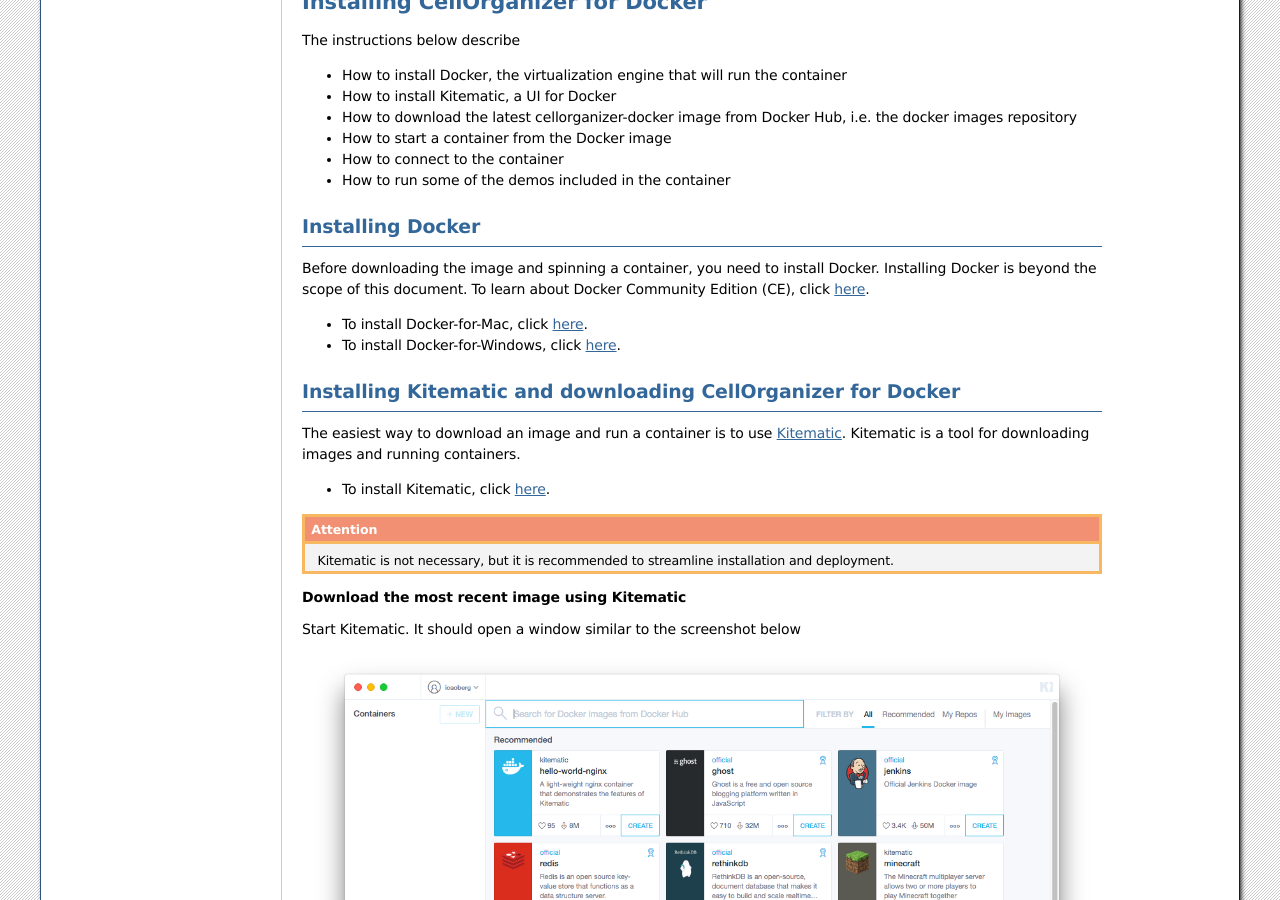
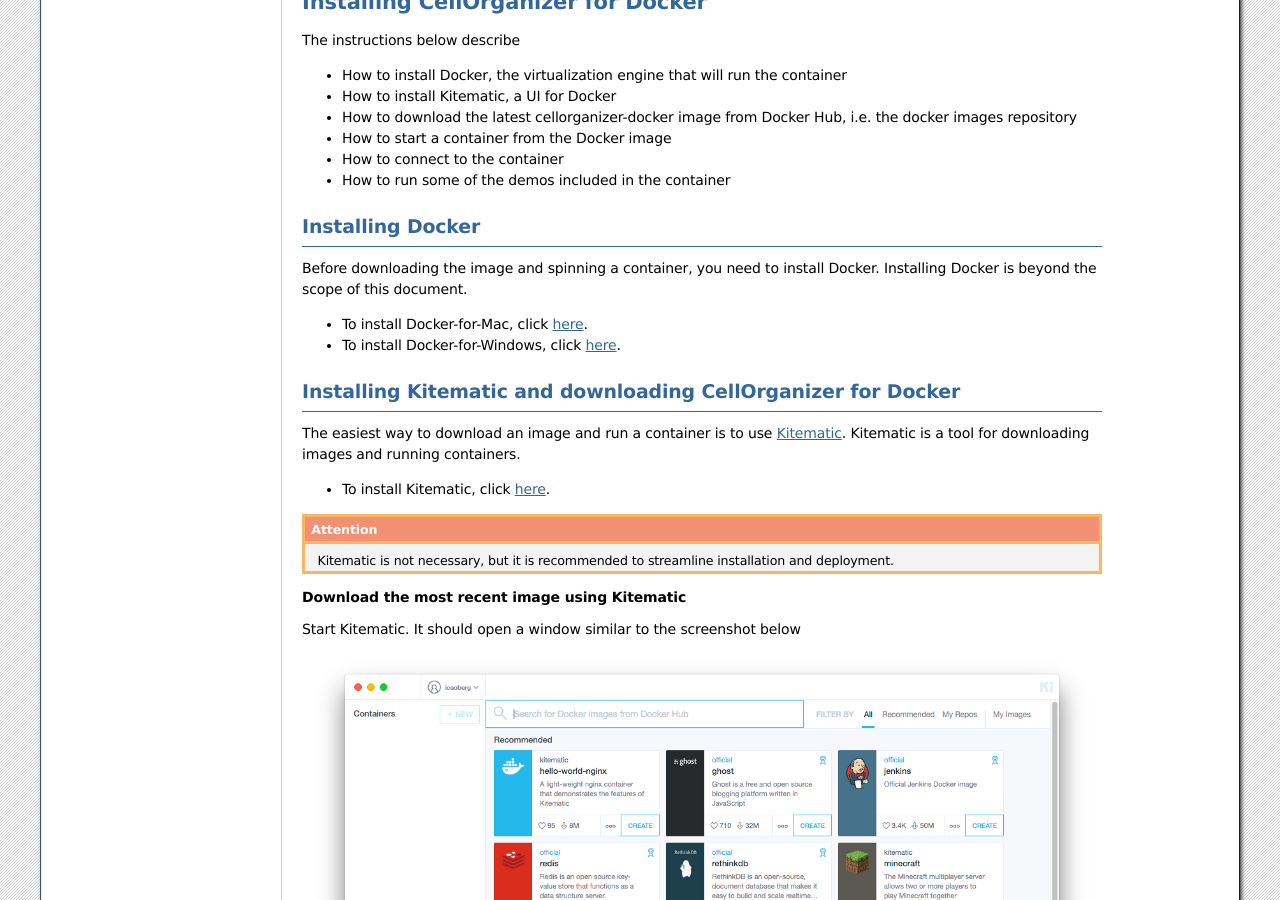
Before and after one commit to murphygroup/cellorganizer-documentation_old, a Sphinx documentation site: the page built from source/chapters/docker/index.rst, in a window 1280 px wide and 900 px high, scrolled down 1201 px. Built offline with Sphinx 7.4.7, drawn with Linux system fonts in a browser that asks for light colours.

Commit message:
Fixed dead links.

```diff
--- a/source/chapters/docker/index.rst
+++ b/source/chapters/docker/index.rst
@@ -70,7 +70,7 @@
 
 Installing Docker
 -----------------
-Before downloading the image and spinning a container, you need to install Docker. Installing Docker is beyond the scope of this document. To learn about Docker Community Edition (CE), click `here <https://www.docker.com/community-edition>`_.
+Before downloading the image and spinning a container, you need to install Docker. Installing Docker is beyond the scope of this document.
 
 * To install Docker-for-Mac, click `here <https://docs.docker.com/docker-for-mac/install/>`_.
 * To install Docker-for-Windows, click `here <https://docs.docker.com/docker-for-windows/install/>`_.
--- a/source/chapters/singularity/index.rst
+++ b/source/chapters/singularity/index.rst
@@ -37,7 +37,7 @@
 ----------------------
 Before downloading the image, you need to install Singularity. Installing Singularity is beyond the scope of this document.
 
-To follow the official instructions to install Singularity, click `here <https://www.sylabs.io/guides/2.6/user-guide/installation.html/>`_.
+To follow the official instructions to install Singularity, click `here <https://sylabs.io/docs//>`_.
 
 **Download the repository and build the image using Singularity**
 
```
